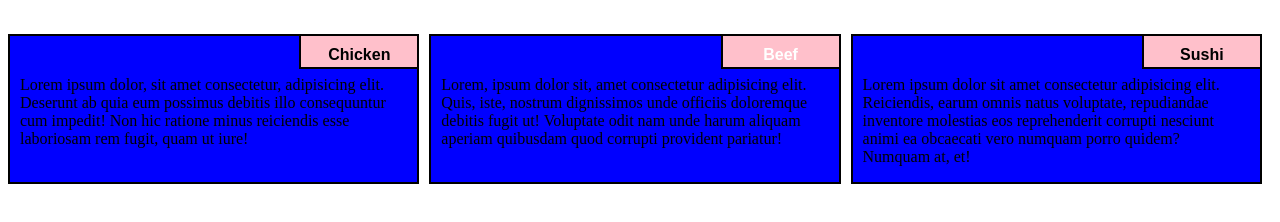
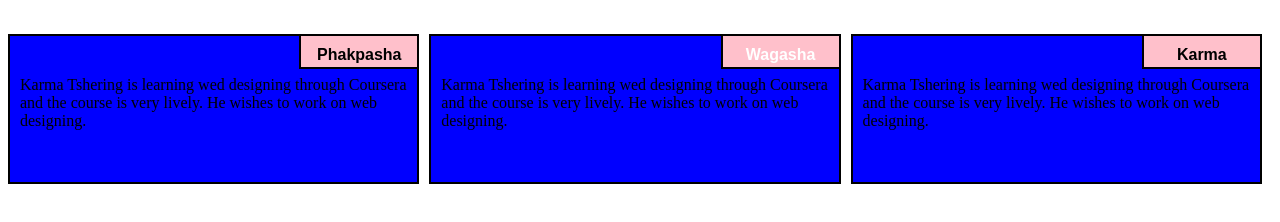
Before and after one commit to KarmaT21/KarmaT21.github.io, a plain HTML site: page index.html in a window 1280 px wide. Shown: the part 48-270 px from the top of the page. Drawn offline with Linux system fonts and the light colour scheme.

Commit message:
Update index.html

```diff
--- a/index.html
+++ b/index.html
@@ -1,4 +1,4 @@
-<html lang="en">
+<html>
 <head>
 	<meta charset="UTF-8">
 	<meta name="viewport" content="width=device-width, initial-scale=1.0">
@@ -12,22 +12,22 @@
 	<div class="row">
 	<h1>Our Menu</h1>
   <div class="col-lg-4 col-md-6 col-sm-12" id="container">
-    <p>Lorem ipsum dolor, sit amet consectetur, adipisicing elit. Deserunt ab quia eum possimus debitis illo consequuntur cum impedit! Non hic ratione minus reiciendis esse laboriosam rem fugit, quam ut iure!</p>
-  	<p id="p1">Chicken</p>
+    <p>Karma Tshering is learning wed designing through Coursera and the course is very lively. He wishes to work on web designing.</p>
+  	<p id="p1">Phakpasha</p>
 
   	</div>
 
 
 
-  <div class="col-lg-4 col-md-6 col-sm-12" id="container"><p>Lorem, ipsum dolor sit, amet consectetur adipisicing elit. Quis, iste, nostrum dignissimos unde officiis doloremque debitis fugit ut! Voluptate odit nam unde harum aliquam aperiam quibusdam quod corrupti provident pariatur!</p>
+  <div class="col-lg-4 col-md-6 col-sm-12" id="container"><p>Karma Tshering is learning wed designing through Coursera and the course is very lively. He wishes to work on web designing.</p>
 
-  	<p id="p2">Beef</p>
+  	<p id="p2">Wagasha</p>
 
   </div>
 
-  <div class="col-lg-4 col-md-12 col-sm-12" id="container"><p>Lorem ipsum dolor sit amet consectetur adipisicing elit. Reiciendis, earum omnis natus voluptate, repudiandae inventore molestias eos reprehenderit corrupti nesciunt animi ea obcaecati vero numquam porro quidem? Numquam at, et!</p>
+  <div class="col-lg-4 col-md-12 col-sm-12" id="container"><p>Karma Tshering is learning wed designing through Coursera and the course is very lively. He wishes to work on web designing.</p>
 
-  	<p  id="p3">Sushi</p>
+  	<p  id="p3">Karma</p>
 
   </div>
 
```
